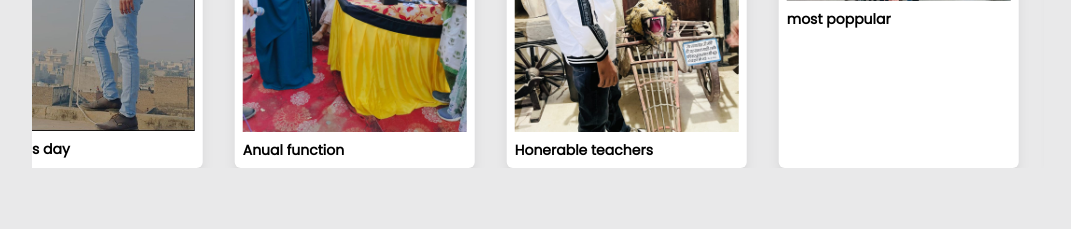
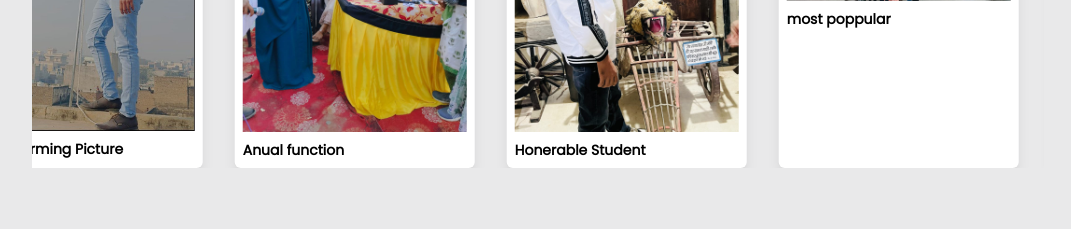
Before and after one commit to mdnoorulain/education, a React (Create React App) app: page / in a window 1280 px wide. Shown: the part 2440-2669 px from the top of the page, without its empty margins (102-1173 px from the left). Built offline with nearby package versions, Linux system fonts and the light colour scheme.

Commit message:
edit pic name

```diff
--- a/src/Data.jsx
+++ b/src/Data.jsx
@@ -71,17 +71,17 @@ export const courses = [
   {
     id: 1,
     image: courses1,
-    title: "Teacher's day",
+    title: "Our Founder",
   },
   {
     id: 2,
     image: courses2,
-    title: "Republic day",
+    title: "Beautifull momments",
   },
   {
     id: 3,
     image: courses3,
-    title: "Children's day",
+    title: "Heartwarming Picture",
   },
   {
     id: 4,
@@ -91,7 +91,7 @@ export const courses = [
   {
     id: 5,
     image: courses5,
-    title: "Honerable teachers",
+    title: "Honerable Student",
   },
   {
     id: 6,
@@ -106,7 +106,7 @@ export const courses = [
   {
     id: 8,
     image: courses8,
-    title: "MTZIC festiv",
+    title: "Honerable Student",
   },
 ];
 
--- a/src/components/details/branch.jsx
+++ b/src/components/details/branch.jsx
@@ -80,13 +80,7 @@ const branch = () => {
             comprehensive educational experience.
           </p>
         </div>
-        <div class="relative w-full h-96">
-          <iframe
-            class="absolute top-0 left-0 w-full h-full"
-            src="https://www.google.com/maps/embed?pb=!4v1720977270530!6m8!1m7!1sc_QxCpfS6PPXKKJ5xW5qFg!2m2!1d28.29850279175773!2d74.9641737560782!3f285.84!4f-13.540000000000006!5f0.4000000000000002"
 
-          ></iframe>
-        </div>
         <div
           variants={container}
           initial="hidden"
```
